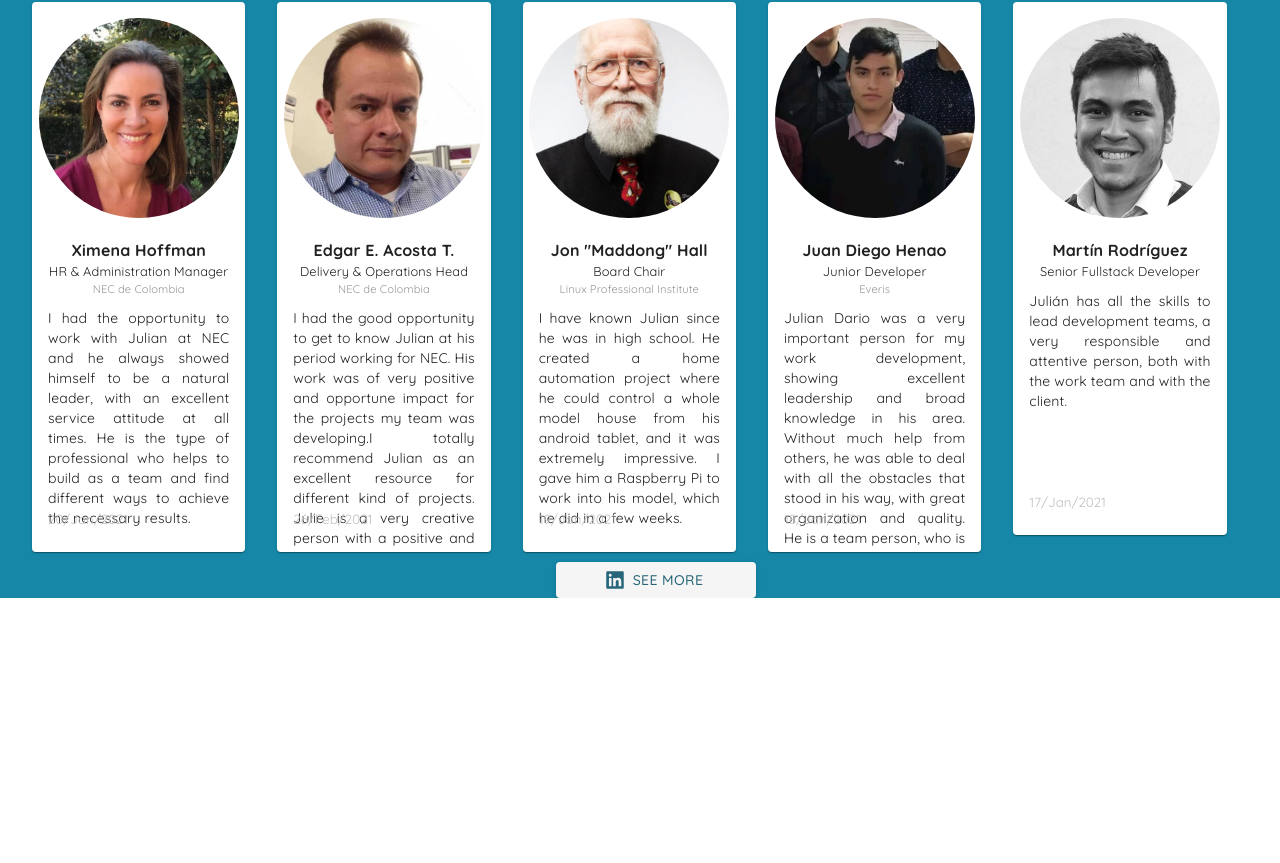
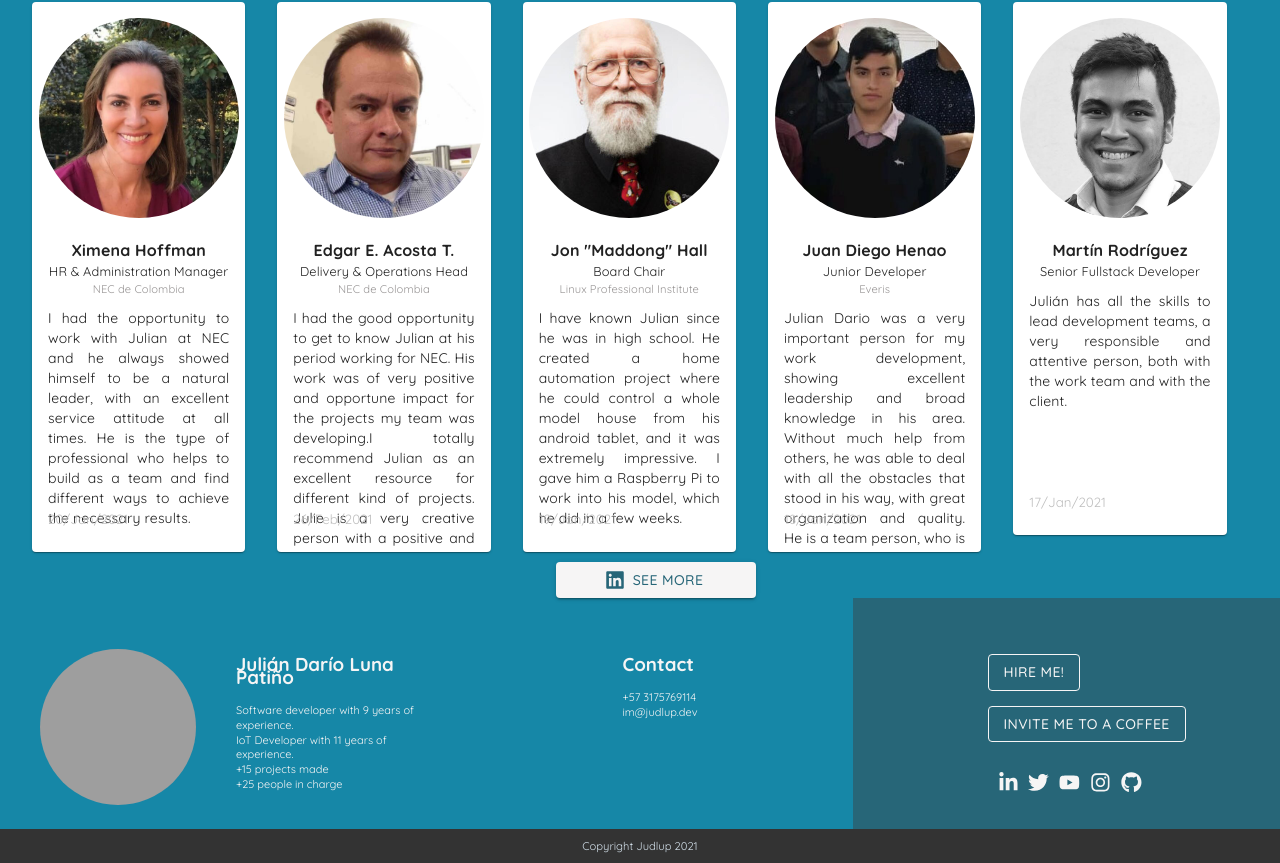
Before and after one commit to judlup/portfolio, a React (Create React App) app: page / in a window 1280 px wide. Shown: the part 3718-4581 px from the top of the page. Before the commit the page ends 4316 px from the top, so only its background shows below. Built offline with nearby package versions, Linux system fonts and the light colour scheme; grey boxes are pictures that could not be loaded.

Commit message:
21-03-2021 | Footer fixed | Judlup

```diff
--- a/src/App.tsx
+++ b/src/App.tsx
@@ -16,7 +16,7 @@ function App() {
           {/* <Route path="/login" component={Login} /> */}
           <Route exac path="/" component={Home} />
         </Switch>
-        {/* <Footer /> */}
+        <Footer />
       </div>
     </Router>
   );
--- a/src/Components/Footer/Footer.scss
+++ b/src/Components/Footer/Footer.scss
@@ -10,11 +10,17 @@
     display: flex;
     align-items: center;
     justify-content: center;
+    @media (min-width: $xs-screen-min) and (max-width: $xs-screen-max) {
+      padding-top: 0;
+    }
     .avatar-footer-cont {
       display: flex;
       align-items: center;
       height: 100%;
       padding-left: 5vh;
+      @media (min-width: $xs-screen-min) and (max-width: $xs-screen-max) {
+        display: none;
+      }
       .avatar-footer {
         width: 156px;
         height: 156px;
@@ -26,6 +32,10 @@
       height: 100%;
       padding-left: 40px;
       line-height: 0.8em;
+      @media (min-width: $xs-screen-min) and (max-width: $xs-screen-max) {
+        padding-top: 0;
+        padding-left: 0;
+      }
       small {
         font-size: 11px;
       }
@@ -37,11 +47,23 @@
     display: flex;
     align-items: center;
     justify-content: center;
+    @media (min-width: $xs-screen-min) and (max-width: $xs-screen-max) {
+      display: block;
+      padding: 0;
+      margin:0;
+    }
     .footer-contact {
       padding-top: 30px;
       height: 100%;
       padding-left: 40px;
       line-height: 0.8em;
+      @media (min-width: $xs-screen-min) and (max-width: $xs-screen-max) {
+        padding-top: 0;
+        padding-left: 0;
+        margin-left: 25vw;
+        margin-bottom: 3vh;
+        align-items: center;
+      }
       small {
         font-size: 11px;
         a {
@@ -57,11 +79,22 @@
     display: flex;
     align-items: center;
     justify-content: center;
+    @media (min-width: $xs-screen-min) and (max-width: $xs-screen-max) {
+      padding: 0;
+    }
     .footer-cta {
       height: 100%;
       padding-left: 40px;
       line-height: 0.8em;
       margin-top: 30px;
+      @media (min-width: $xs-screen-min) and (max-width: $xs-screen-max) {
+        padding-left: 0;
+        margin-top: 0;
+        display: flex;
+        justify-content: center;
+        align-items: center;
+        flex-direction: column;
+      }
       Button {
         margin-top: 15px;
         border-color: $judlup-light;
@@ -74,6 +107,9 @@
       align-items: flex-start;
       justify-content: flex-start;
       margin-top: 30px;
+      @media (min-width: $xs-screen-min) and (max-width: $xs-screen-max) {
+        margin-bottom: 10px;
+      }
       .icons {
         margin-left: 10px;
         font-size: 1.3em;
@@ -89,7 +125,11 @@
   align-items: center;
   justify-content: center;
   background-color: $judlup-dark;
-  padding-bottom: 10px;
+  padding: 10px;
   color: $judlup-third;
   font-size: 0.7em;
+  @media (min-width: $xs-screen-min) and (max-width: $xs-screen-max) {
+    margin-top: 15vh;
+    height: 30px;
+  }
 }
--- a/src/Components/Footer/Footer.tsx
+++ b/src/Components/Footer/Footer.tsx
@@ -15,7 +15,7 @@ function Footer() {
     <>
       <div className="Footer">
         <Grid container>
-          <Grid item xs={4} className="footer-info-container">
+          <Grid item xs={12} md={4} className="footer-info-container">
             <div className="avatar-footer-cont">
               <Avatar
                 className="avatar-footer"
@@ -38,7 +38,7 @@ function Footer() {
               </div>
             </div>
           </Grid>
-          <Grid item xs={4} className="footer-contact-container">
+          <Grid item xs={12} md={4} className="footer-contact-container">
             <div className="footer-contact">
               <h3>Contact</h3>
               <div>
@@ -53,7 +53,7 @@ function Footer() {
               </div>
             </div>
           </Grid>
-          <Grid item xs={4} className="footer-cta-container">
+          <Grid item xs={12} md={4} className="footer-cta-container">
             <div className="footer-cta">
               <div>
                 <Button variant="outlined" color="default">
@@ -76,7 +76,9 @@ function Footer() {
           </Grid>
         </Grid>
       </div>
-      <div className="footer-copyright">Copyright Judlup 2021</div>
+      <Grid item xs={12} md={12}>
+        <div className="footer-copyright">Copyright Judlup 2021</div>
+      </Grid>
     </>
   );
 }
```
Also changed, not shown: 1 other file (tests, documents, lock files or other folders).
